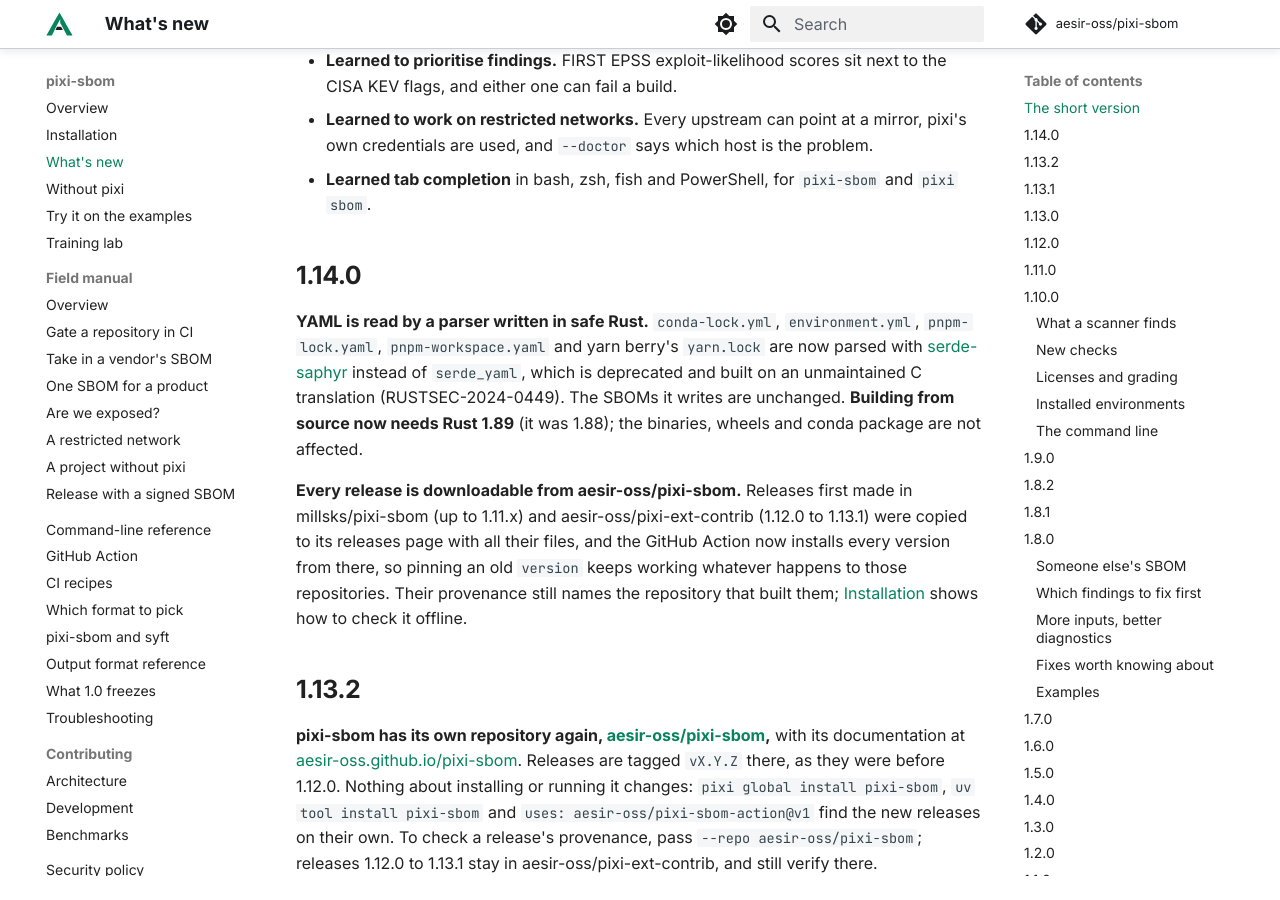
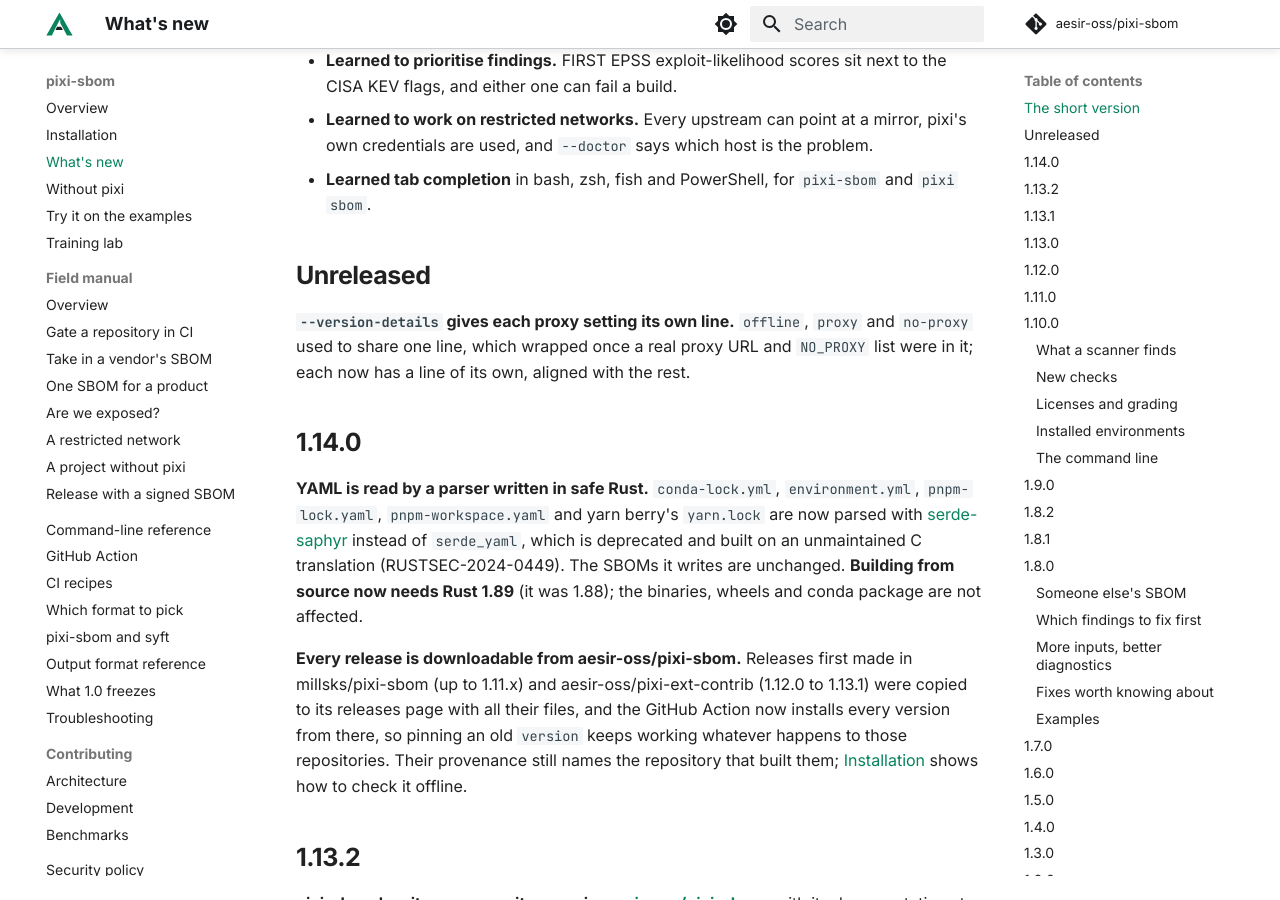
Before and after one commit to aesir-oss/pixi-sbom, an MkDocs documentation site: the page built from docs/whats-new.md, in a window 1280 px wide and 900 px high, scrolled down 552 px. Built offline with MkDocs 1.6.1 and Material for MkDocs 9.7.7, drawn with Linux system fonts in a browser that asks for light colours; comment, search, counter and statistics services are not loaded; the version menu is left out.

Commit message:
fix(cli): give offline, proxy and no-proxy a line each in --version-details (#58) (#59)
The three shared one line, which wrapped once a real proxy URL and NO_PROXY list were in it. Each now has its own
line, aligned with the rest of the banner; the docs example and the bug report form's placeholder match.


Claude-Session: https://claude.ai/code/session_01DZiiQhMuhpmLbUETmzX2vu

Co-authored-by: Claude Opus 5.5 <noreply@anthropic.com>

```diff
--- a/docs/whats-new.md
+++ b/docs/whats-new.md
@@ -22,6 +22,12 @@ Since 1.0, pixi-sbom has:
 - **Learned to work on restricted networks.** Every upstream can point at a mirror, pixi's own
   credentials are used, and `--doctor` says which host is the problem.
 - **Learned tab completion** in bash, zsh, fish and PowerShell, for `pixi-sbom` and `pixi sbom`.
+
+## Unreleased
+
+**`--version-details` gives each proxy setting its own line.** `offline`, `proxy` and `no-proxy` used to share one
+line, which wrapped once a real proxy URL and `NO_PROXY` list were in it; each now has a line of its own, aligned with
+the rest.
 
 ## 1.14.0
 
```
Also changed, not shown: docs/cli.md (+3 -1 lines), 3 other files.
